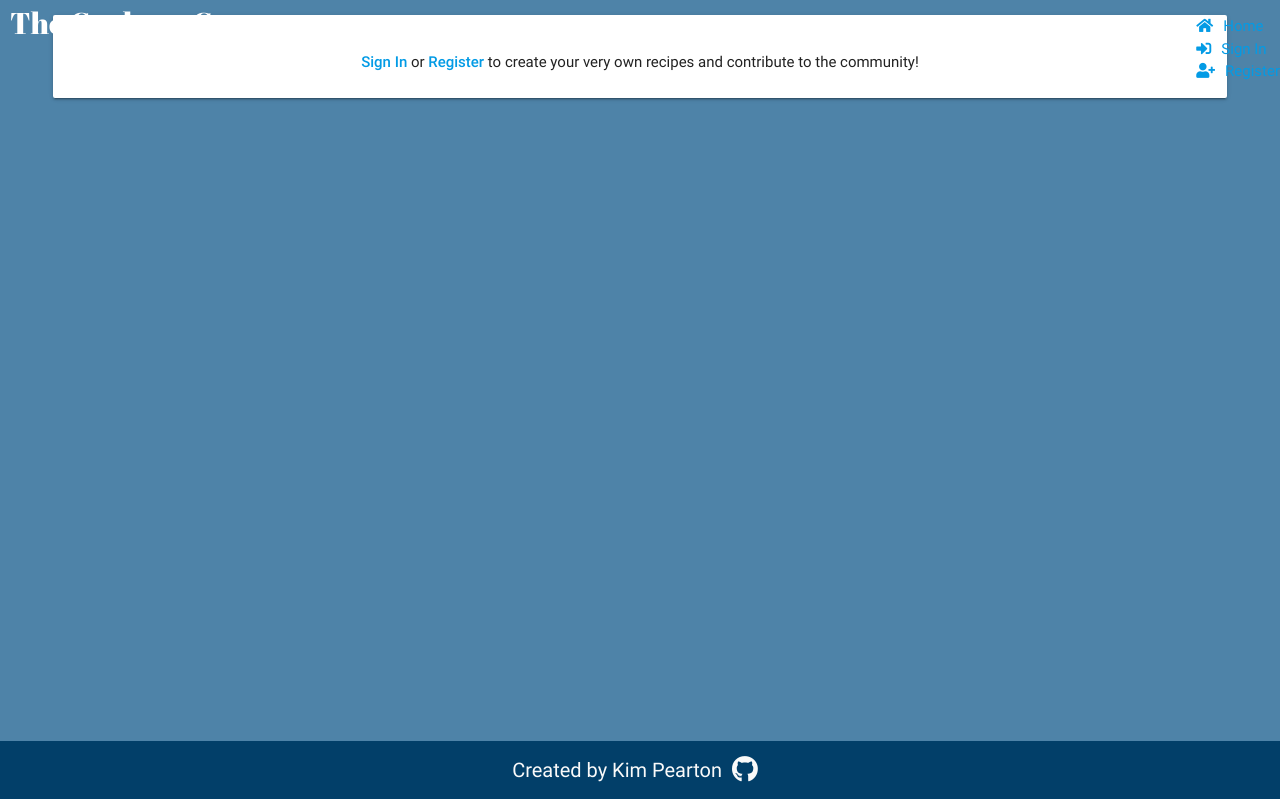
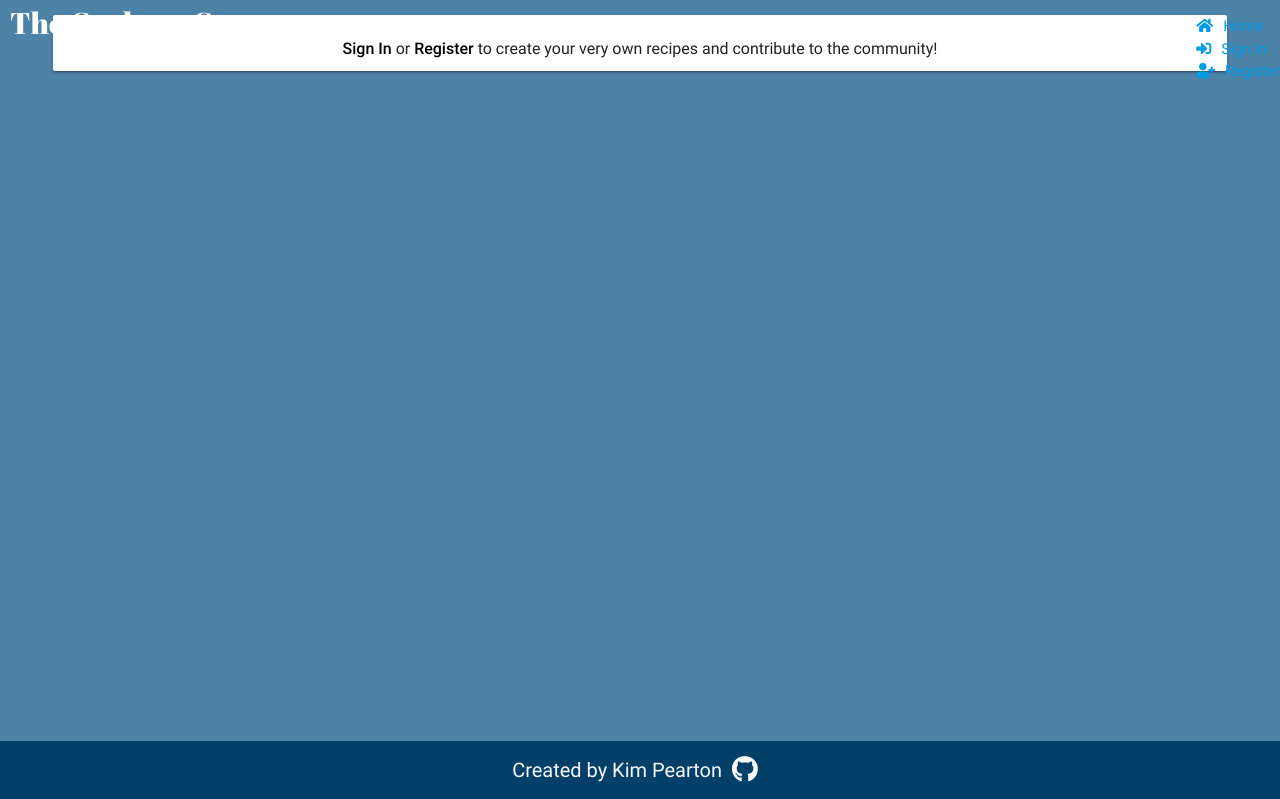
Before and after one commit to Code-Institute-Submissions/the-cookery-cove, a Flask app: page / in a window 1280 px wide. Shown: the top 799 px of the page. Run offline with Flask 2, Linux system fonts and the light colour scheme; some libraries are stand-ins or nearby versions.

Commit message:
Add styles for home.html and message.html

```diff
--- a/static/css/styles.css
+++ b/static/css/styles.css
@@ -110,3 +110,36 @@ nav i {
 i {
     padding-right: 10px;
 }
+
+
+/*-- Message Styles --*/
+
+.message {
+    font-family:'Crete Round', serif;
+}
+
+/*-- Home Styles --*/
+
+.intro-card .intro-card-content {
+    padding: 10px !important;
+    margin-top: 15px;
+}
+
+.intro {
+    font-size: 16px;
+}
+
+.intro a, .intro button {
+    color: #000;
+}
+
+.intro a:hover,
+.intro button:hover,
+.intro a:active,
+.intro button:active,
+.intro a:link,
+.intro button:link,
+.intro a:visited,
+.intro button:visited {
+    color: #000;
+}
```
